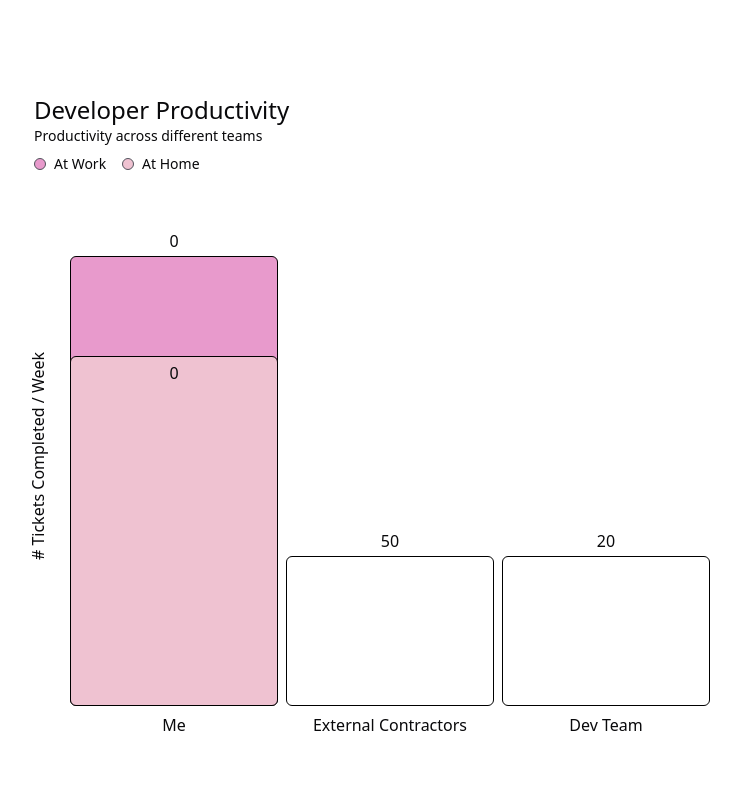
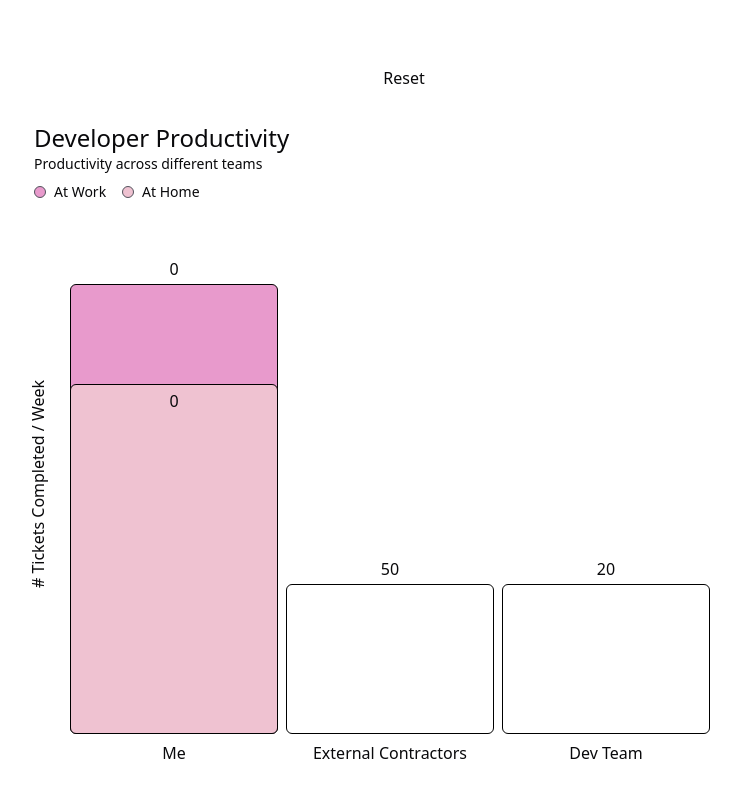
Before and after one commit to ieedan/OpenOpenAIChart, a SvelteKit app: page / in a window 1280 px wide. Shown: the top 798 px of the page, without its empty margins (236-977 px from the left). Built offline with nearby package versions, Linux system fonts and the light colour scheme.

Commit message:
make height drag work

```diff
--- a/src/routes/+page.svelte
+++ b/src/routes/+page.svelte
@@ -21,7 +21,7 @@
 		}[];
 	};
 
-	const chartConfig = new PersistedState<ChartConfig>('chart-config', {
+	const DEFAULT_CHART_CONFIG: ChartConfig = {
 		title: 'Developer Productivity',
 		subtitle: 'Productivity across different teams',
 		yAxisLabel: '# Tickets Completed / Week',
@@ -69,11 +69,39 @@
 				]
 			}
 		]
-	});
+	};
+
+	const chartConfig = new PersistedState<ChartConfig>('chart-config', DEFAULT_CHART_CONFIG);
+
+	function reset() {
+		chartConfig.current = DEFAULT_CHART_CONFIG;
+	}
+
+	let dragStartY = $state(0);
+	let originalDragHeight = $state(0);
+	let draggingSeriesIndex = $state<[number, number] | null>(null);
 </script>
+
+<svelte:window
+	onpointermove={(e) => {
+		if (draggingSeriesIndex !== null) {
+			const difference = e.clientY - dragStartY;
+
+			const newHeightPx = originalDragHeight - difference;
+
+			const newHeightPercentage = Math.min(100, Math.max(0, (newHeightPx / 500) * 100));
+
+			chartConfig.current.series[draggingSeriesIndex[0]].data[
+				draggingSeriesIndex[1]
+			].bullshitHeight = newHeightPercentage;
+		}
+	}}
+	onpointerup={() => (draggingSeriesIndex = null)}
+/>
 
 <main class="flex h-svh items-center justify-center">
 	<div class="flex flex-col gap-8">
+		<button type="button" onclick={reset}>Reset</button>
 		<div class="flex flex-col gap-2">
 			<div>
 				<ContentEditable
@@ -103,12 +131,21 @@
 				{#each chartConfig.current.series as series, i (i)}
 					{#each series.data as data, j (j)}
 						<div
-							class="absolute bottom-0 ml-2 h-50 w-52 rounded-sm border border-black"
+							class="absolute bottom-0 ml-2 w-52 rounded-sm border border-black"
 							style="background-color: {i === 0
 								? chartConfig.current.categories[j].color
 								: chartConfig.current
 										.nonPromotedSeriesColor}; translate: calc(({i} * 100%) + ({i} * 8px)); height: {data.bullshitHeight}%;"
 						>
+							<!-- drag handle -->
+							<div
+								class="absolute -top-1.5 left-0 h-4 w-[208px] cursor-row-resize select-none"
+								onpointerdown={(e) => {
+									originalDragHeight = (data.bullshitHeight / 100) * 500;
+									dragStartY = e.pageY;
+									draggingSeriesIndex = [i, j];
+								}}
+							></div>
 							<div class={cn('absolute -top-7 w-full text-center', j > 0 && 'top-1')}>
 								<ContentEditable this="div" bind:content={data.allegedData} />
 							</div>
```
